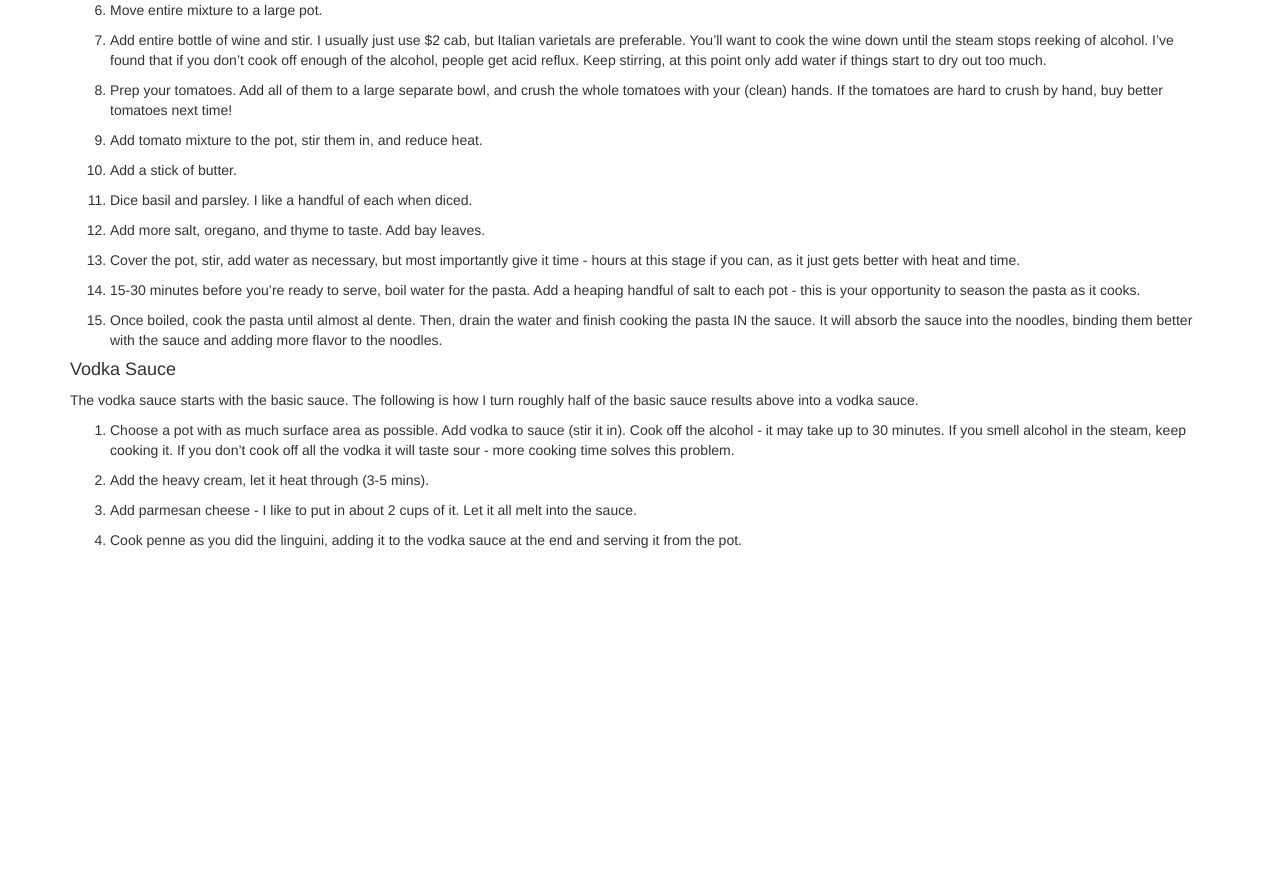
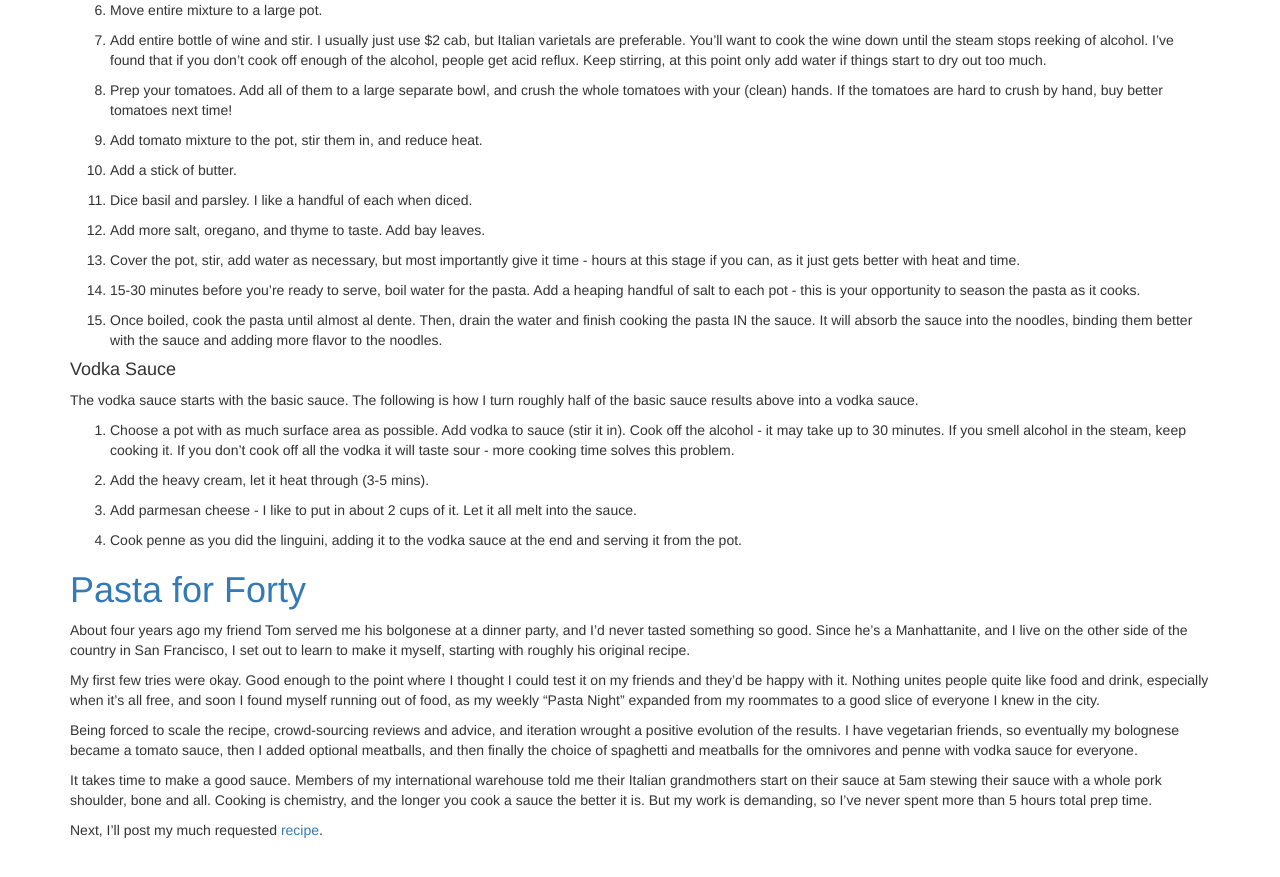
Before and after one commit to davidkuchar/davidkuchar.github.com, a Jekyll site: the page built from index.html, in a window 1280 px wide and 900 px high, scrolled down 1458 px. Shown: the top 877 px of the window. Built offline with Jekyll 4.4.1, drawn with Linux system fonts in a browser that asks for light colours; nearby versions of some CDN libraries; library files that are not in the unit come from our copies; the list of posts is cut into pages by our own code; before the commit the page ends 2068 px from its top, so only the background shows below that; some of the changed text lies outside the part shown.

Commit message:
changed link structure and linked pages. changed to new bibliography markdown method of listing links at the bottom

```diff
--- a/_config.yml
+++ b/_config.yml
@@ -1,2 +1,3 @@
 auto: true
 paginate: 10 //the number of post per page
+permalink: /:categories/:year/:title
--- a/_layouts/default.html
+++ b/_layouts/default.html
@@ -1,7 +1,6 @@
 <html>
 <head>
 	<link rel="stylesheet" type="text/css" href="/bootstrap/css/bootstrap.min.css"/>
-
 </head>
 
 
--- /dev/null
+++ b/_posts/2012-11-18-pasta-for-forty.md
@@ -0,0 +1,19 @@
+---
+layout: post
+title: "Pasta for Forty"
+category: food
+tags: []
+---
+
+
+About four years ago my friend Tom served me his bolgonese at a dinner party, and I&#8217;d never tasted something so good. Since he&#8217;s a Manhattanite, and I live on the other side of the country in San Francisco, I set out to learn to make it myself, starting with roughly his original recipe.
+
+My first few tries were okay. Good enough to the point where I thought I could test it on my friends and they&#8217;d be happy with it. Nothing unites people quite like food and drink, especially when it&#8217;s all free, and soon I found myself running out of food, as my weekly &#8220;Pasta Night&#8221; expanded from my roommates to a good slice of everyone I knew in the city.
+
+Being forced to scale the recipe, crowd-sourcing reviews and advice, and iteration wrought a positive evolution of the results. I have vegetarian friends, so eventually my bolognese became a tomato sauce, then I added optional meatballs, and then finally the choice of spaghetti and meatballs for the omnivores and penne with vodka sauce for everyone.
+
+It takes time to make a good sauce. Members of my international warehouse told me their Italian grandmothers start on their sauce at 5am stewing their sauce with a whole pork shoulder, bone and all. Cooking is chemistry, and the longer you cook a sauce the better it is. But my work is demanding, so I&#8217;ve never spent more than 5 hours total prep time.
+
+Next, I&#8217;ll post my much requested [recipe][1].
+
+[1]: /food/2012/pasta-for-forty-the-recipe/
```
Also changed, not shown: _posts/2012-12-10-pasta-for-forty-the-recipe.md (+6 -3 lines), _posts/2012-12-11-my-first-post.md (+2 -2 lines).
